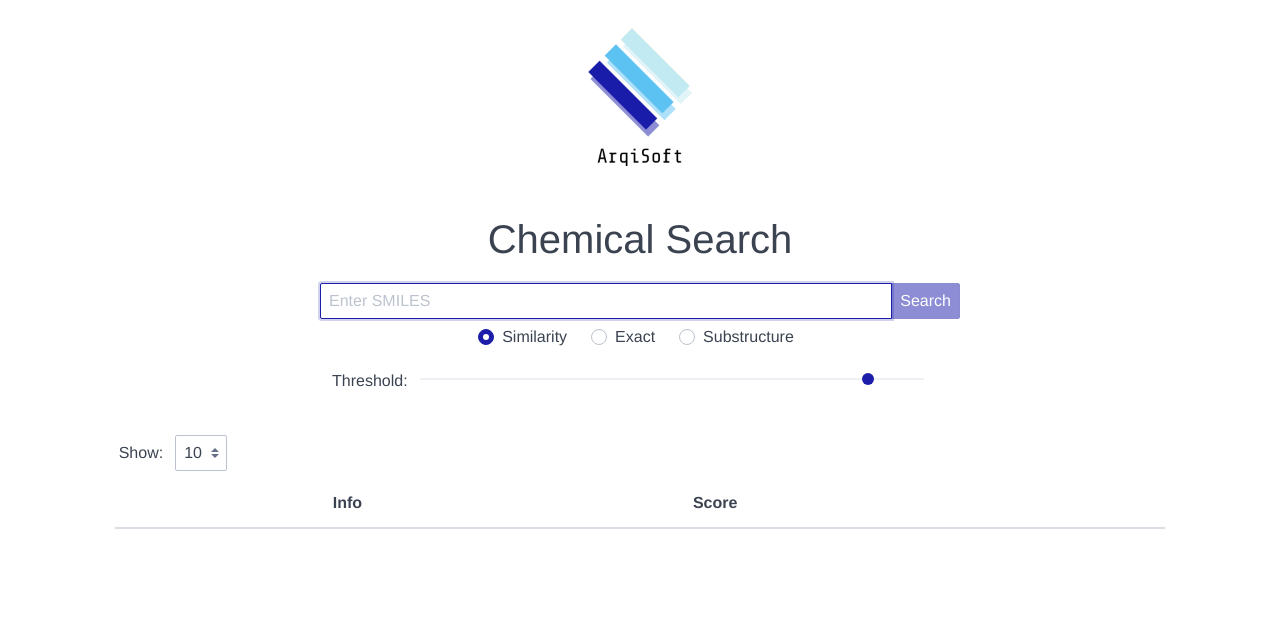
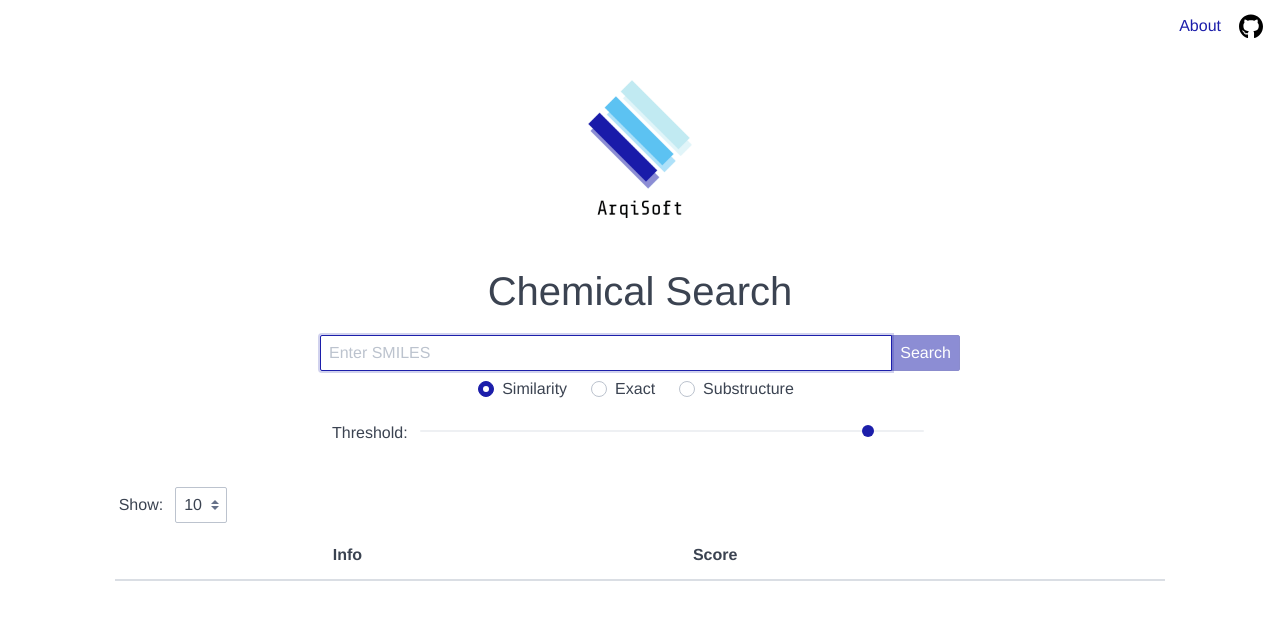
Before and after one commit to ArqiSoft/chemical-search-service, a Vue app in the folder ui/: page / in a window 1280 px wide. Shown: the top 620 px of the page. Built offline with nearby package versions, Linux system fonts and the light colour scheme.

Commit message:
add menu

```diff
--- a/ui/src/App.vue
+++ b/ui/src/App.vue
@@ -1,9 +1,93 @@
 <template>
   <div id="app">
-    <a href="http://www.arqisoft.com/" alt="ArqiSoft, LLC" target="_blank" rel="noopener noreferrer">
-      <img alt="ArqiSoft logo" src="./assets/images/logo.png" class="logo">
+    <header class="navbar">
+      <section class="navbar-center"></section>
+      <section class="navbar-section m-2">
+        <a alt="About" href="#" class="btn btn-link" @click="isActive = true"
+          >About</a
+        >
+        <a
+          alt="GitHub Repo"
+          class="btn btn-link"
+          href="https://github.com/ArqiSoft/chemical-search-service"
+          target="_blank"
+          rel="noopener noreferrer"
+        >
+          <img
+            alt="ArqiSoft logo"
+            src="./assets/images/github-brands.svg"
+            width="24"
+            title="GitHub Repo"
+          />
+        </a>
+      </section>
+    </header>
+    <a
+      alt="ArqiSoft, LLC"
+      href="http://www.arqisoft.com/"
+      target="_blank"
+      rel="noopener noreferrer"
+    >
+      <img alt="ArqiSoft logo" src="./assets/images/logo.png" class="logo" />
     </a>
-    <Search header="Chemical Search"/>
+    <Search header="Chemical Search" />
+
+    <div class="modal" id="modal-id" :class="{ active: isActive }">
+      <a href="#close" class="modal-overlay" aria-label="Close"></a>
+      <div class="modal-container">
+        <div class="modal-header">
+          <a
+            href="#close"
+            class="btn btn-clear float-right"
+            aria-label="Close"
+            @click="isActive = false"
+          ></a>
+          <div class="modal-title h5">About</div>
+        </div>
+        <div class="modal-body">
+          <div class="content">
+            <p>
+              Chemical Search is a demo application to evaluate chemical
+              structure searches performance running
+              <a
+                alt="Bingo API with ElasticSearch"
+                href="https://github.com/epam/Indigo/tree/master/api/plugins/bingo-elastic/java"
+                target="_blank"
+                rel="noopener noreferrer"
+                >Bingo API with ElasticSearch</a
+              >. This application has been built for research purposes only and
+              can be stopped any time.
+            </p>
+            <p>
+              Publicly available
+              <a
+                alt="SureChEMBL dataset"
+                href="ftp://ftp.ebi.ac.uk/pub/databases/chembl/SureChEMBL/data/"
+                target="_blank"
+                rel="noopener noreferrer"
+                >SureChEMBL dataset</a
+              >
+              is preloaded into ElasticSearch and current index contains more
+              than 20 millions compounds.
+            </p>
+            <p>
+              The application hosted in AWS environment on a separate EC2
+              instance with ElasticSearch 7 running in Docker but some other
+              configurations may be applied later.
+            </p>
+            <p>
+              <a
+                alt="GitHub Repo"
+                href="https://github.com/ArqiSoft/chemical-search-service"
+                target="_blank"
+                rel="noopener noreferrer"
+                >Source code</a
+              >
+            </p>
+          </div>
+        </div>
+      </div>
+    </div>
   </div>
 </template>
 
@@ -16,11 +100,13 @@ import Search from './components/Search.vue';
     Search,
   },
 })
-export default class App extends Vue {}
+export default class App extends Vue {
+  isActive = false;
+}
 </script>
 
 <style lang="scss">
-@import "./assets/styles/styles";
+@import './assets/styles/styles';
 
 #app {
   font-family: Avenir, Helvetica, Arial, sans-serif;
@@ -33,4 +119,8 @@ export default class App extends Vue {}
   width: 10rem;
   text-align: center;
 }
+
+#modal-id {
+  text-align: left;
+}
 </style>
```
Also changed, not shown: ui/src/assets/images/github-brands.svg (added).
